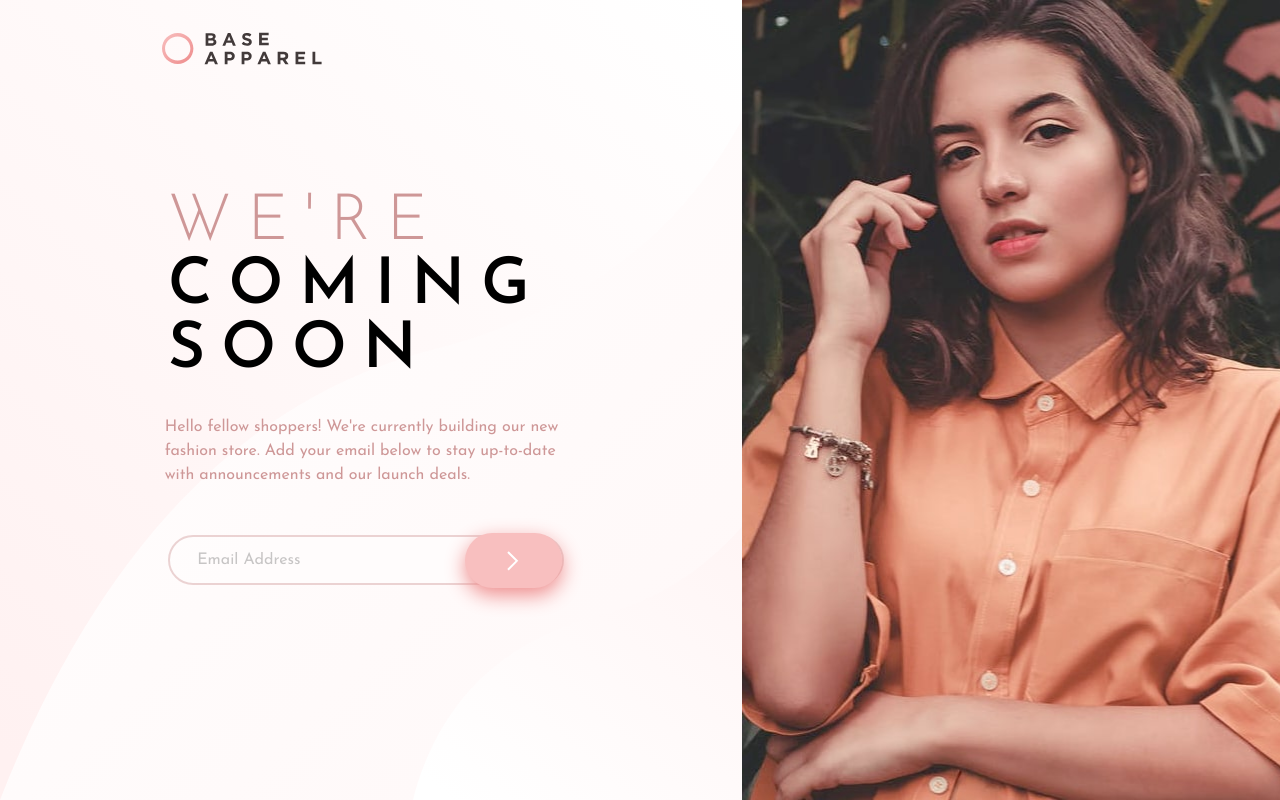
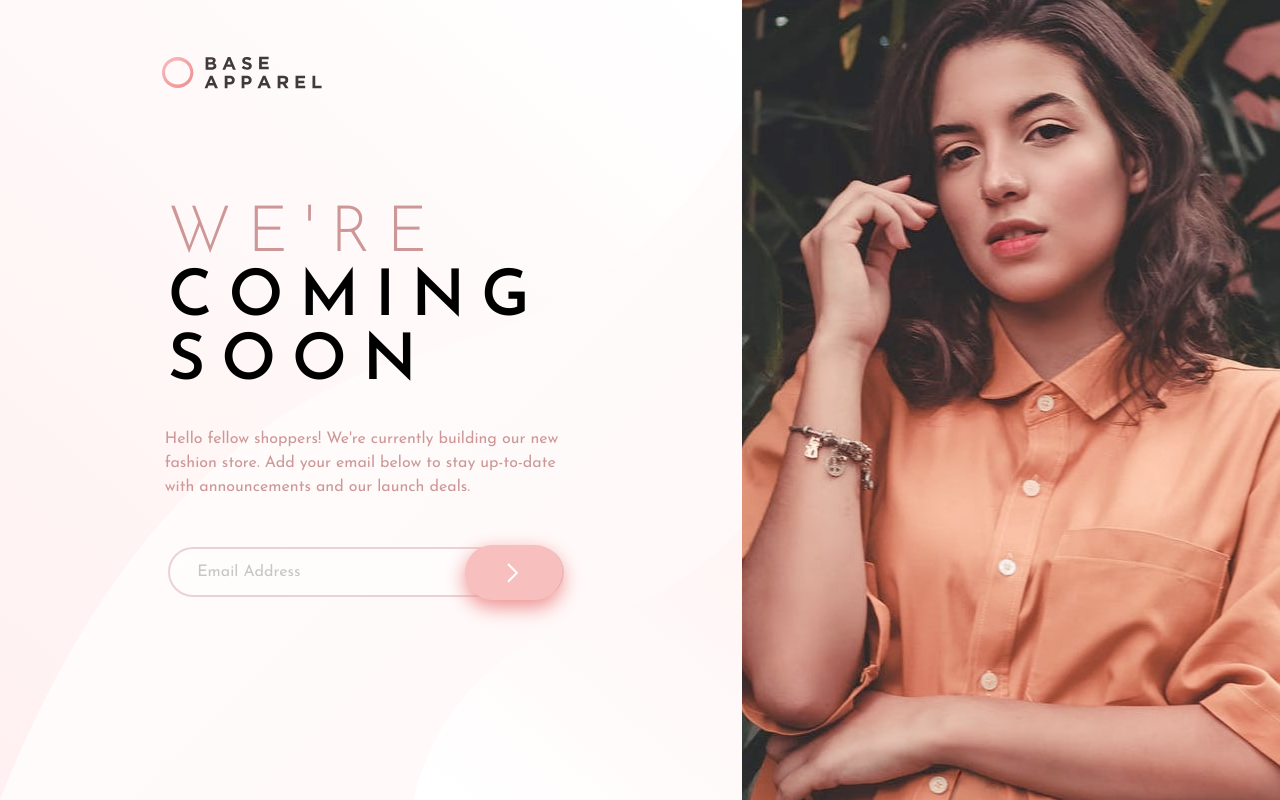
Before and after one commit to amrmabdelazeem/apparel-coming-soon, a React (Create React App) app: page / in a window 1280 px wide. Built offline with nearby package versions, Linux system fonts and the light colour scheme.

Commit message:
Minor bug fix

```diff
--- a/package.json
+++ b/package.json
@@ -1,5 +1,5 @@
 {
-  "homepage": "https://amrmabdelazeem.github.io/apparel-coming-soon",
+
   "name": "base-apparel-coming-soon",
   "version": "0.1.0",
   "private": true,
--- a/public/css/styles.css
+++ b/public/css/styles.css
@@ -120,7 +120,7 @@ button{
     .logo{
         height: 20%;
         padding-left: 8.1rem;
-        padding-top: 2rem;
+        padding-top: 3.5rem;
     }
     .logo img{
         width: 10rem;
--- a/src/Component/Input.jsx
+++ b/src/Component/Input.jsx
@@ -18,7 +18,7 @@ function Input(){
             document.getElementById("error").style.visibility = "hidden";
 
         }else{
-            if(window.innerWidth > 1300){
+            if(window.innerWidth > 1200){
                 document.getElementById("inputField").style.border="2px solid red";
                 document.getElementById("inputField").style.background ="url(images/icon-error.svg) no-repeat 18rem";
                 document.getElementById("inputField").style.opacity = "1";
```
